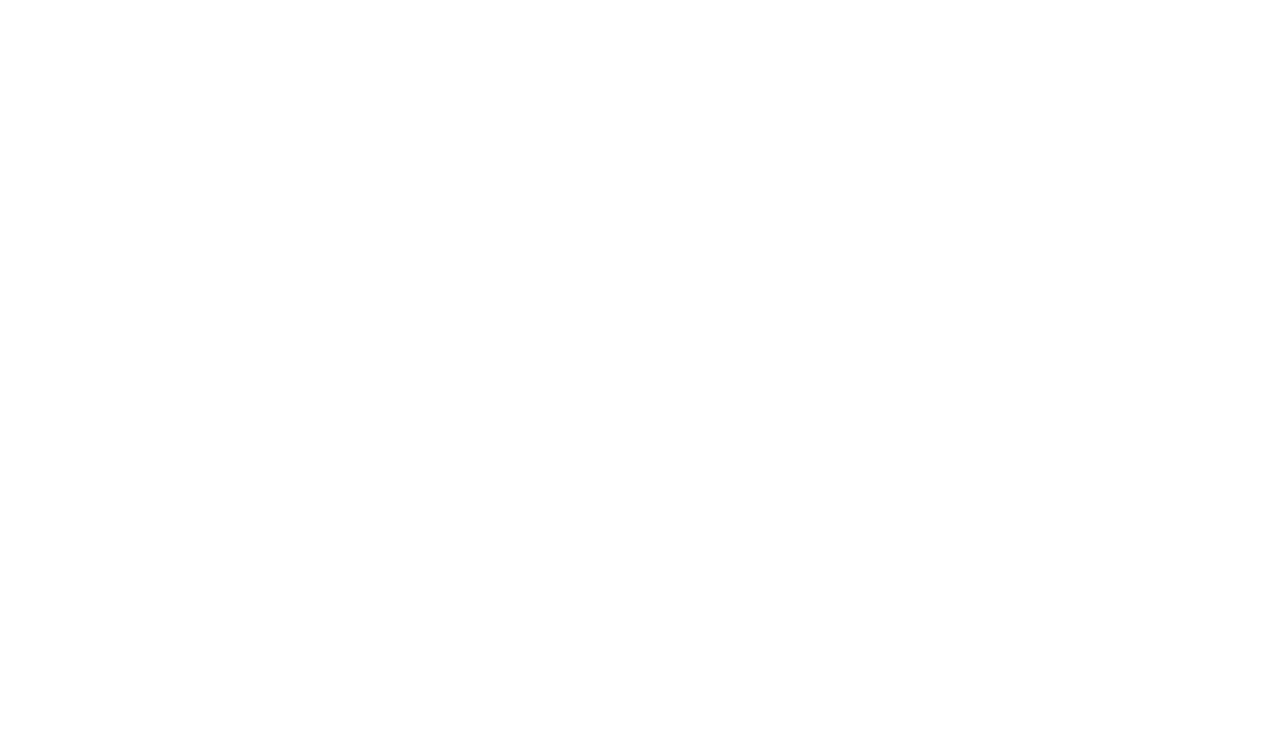
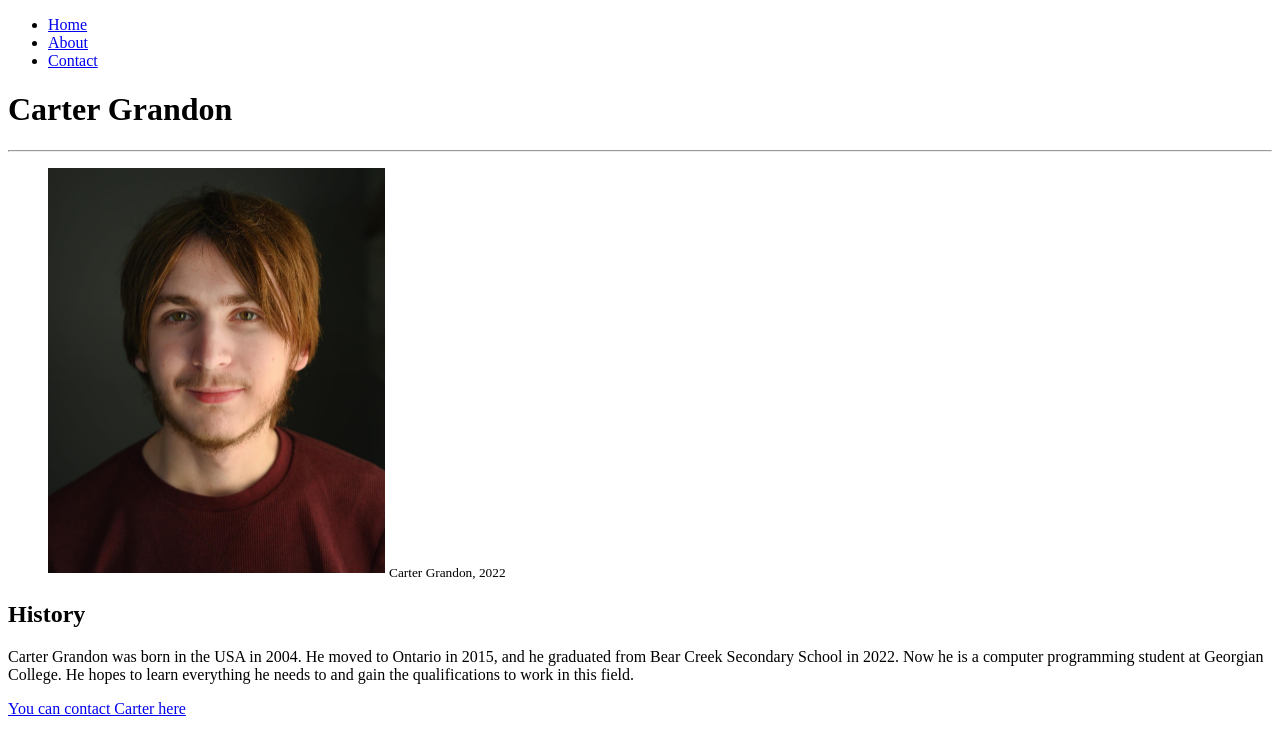
Before and after one commit to CarterGrandon/comp1002-assign1, a plain HTML site: page index.html in a window 1280 px wide. Drawn offline with Linux system fonts and the light colour scheme.

Commit message:
index.html page filled in

```diff
--- a/index.html
+++ b/index.html
@@ -1,12 +1,44 @@
 <!DOCTYPE html>
 <html lang="en">
+
 <head>
     <meta charset="UTF-8">
     <meta http-equiv="X-UA-Compatible" content="IE=edge">
     <meta name="viewport" content="width=device-width, initial-scale=1.0">
-    <title>Document</title>
+    <title>Home</title>
 </head>
+
 <body>
+    <header>
+        <nav>
+            <ul>
+                <li><a href="./index.html">Home</a></li>
+                <li><a href="./about.html">About</a></li>
+                <li><a href="./contact.html">Contact</a></li>
+            </ul>
+        </nav>
+        <h1>Carter Grandon</h1>
+    </header>
+
+    <hr>
+
+    <section>
+        <figure>
+            <img src="me_irl.JPG" alt="A picture of Carter Grandon" width="337" height="405">
+            <sub>Carter Grandon, 2022</sub>
+        </figure>
+
+    </section>
+
+    <section>
+        <h2>History</h2>
+        <p>Carter Grandon was born in the USA in 2004. He moved to Ontario in 2015, and he graduated from Bear Creek Secondary School in 2022. Now he is a computer programming student at Georgian College. He hopes to learn everything he needs to and gain the qualifications to work in this field.</p>
+
+        <a href="./contact.html">You can contact Carter here</a>
+    </section>
+
+
 
 </body>
+
 </html>
```
Also changed, not shown: about.html (added, +12 -0 lines), contact.html (added, +12 -0 lines), me_irl.JPG (added).
